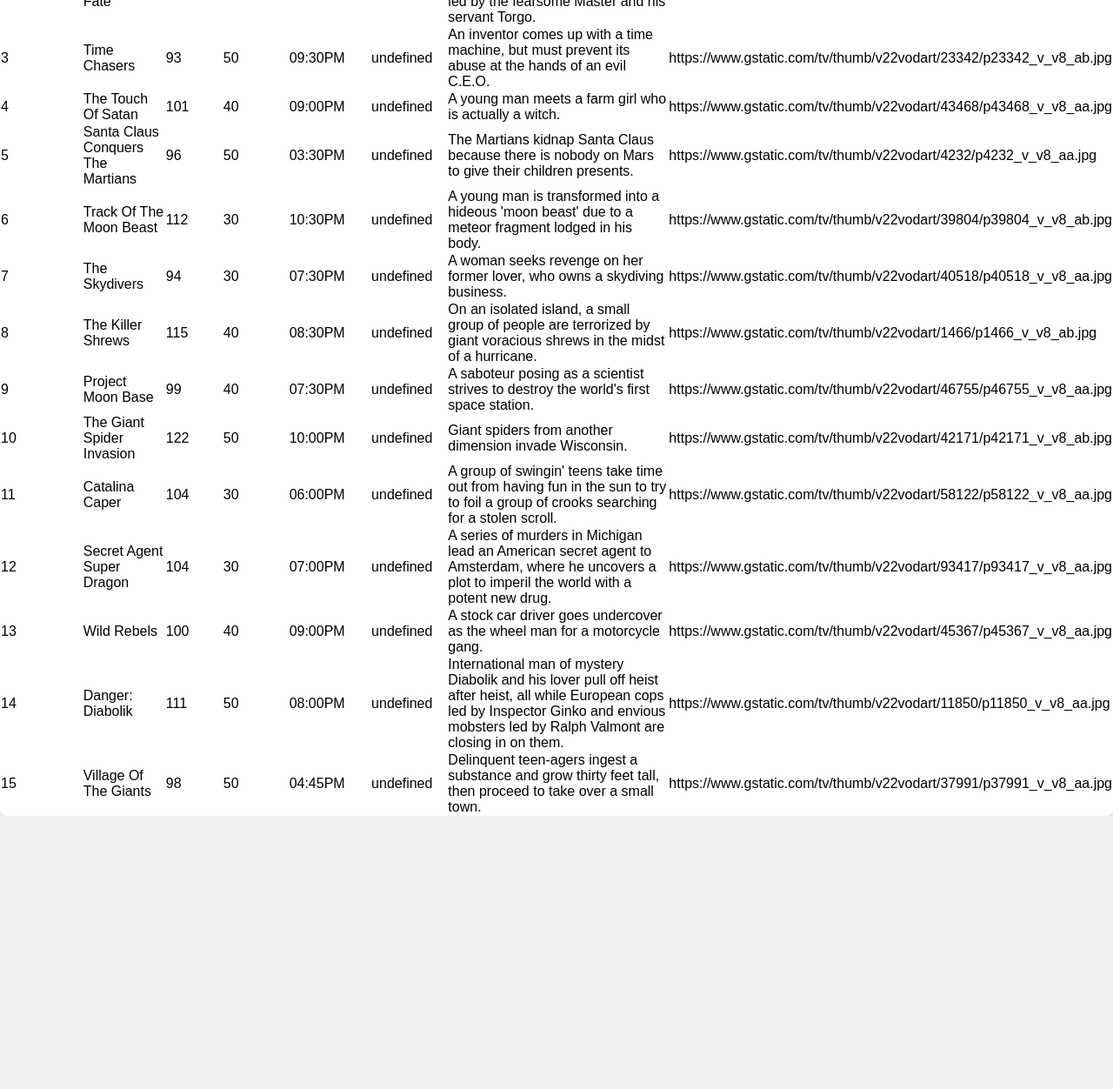
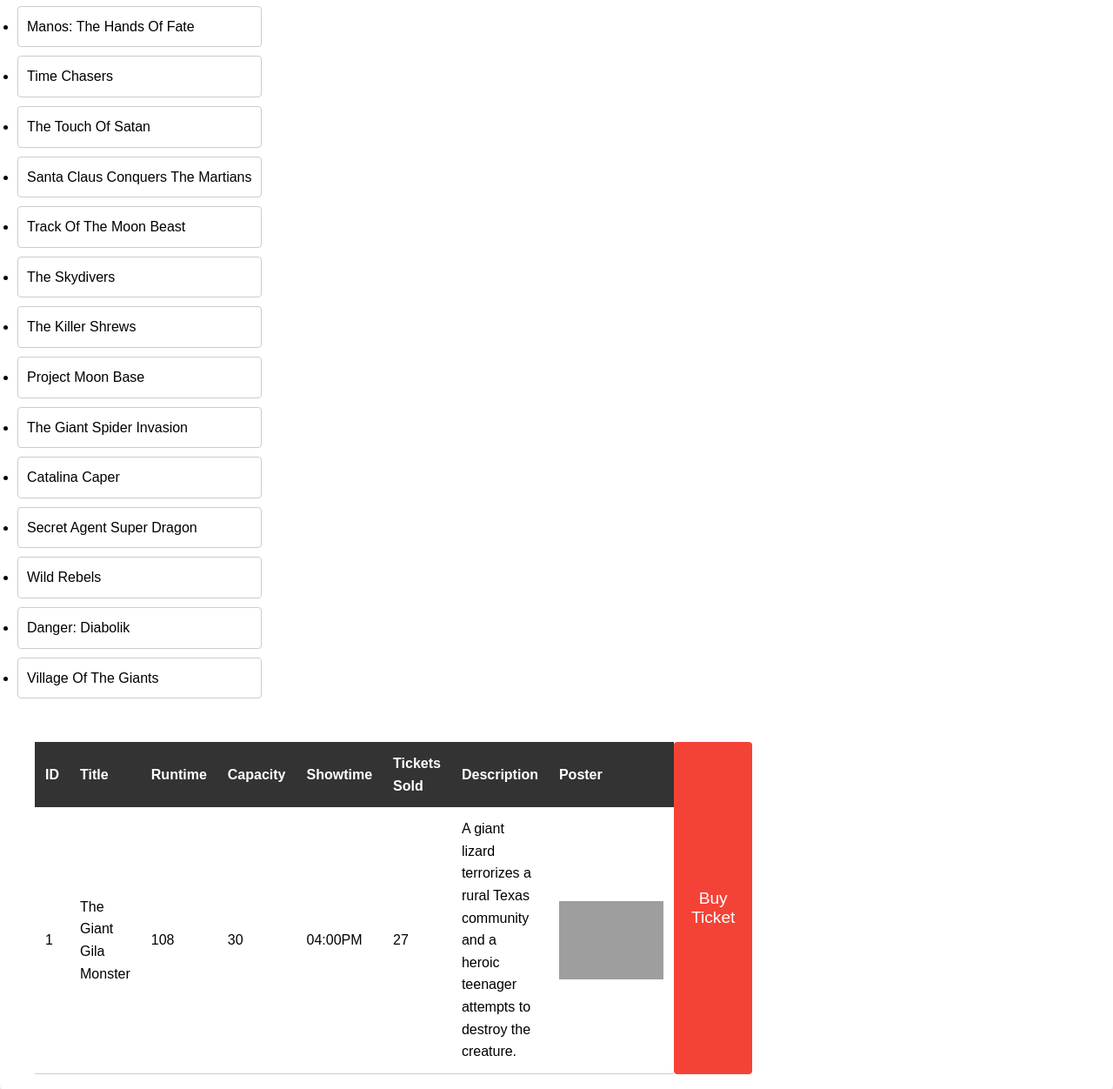
Before and after one commit to kanare254/Movie-E-ticket, a plain HTML site: page index.html in a window 1280 px wide. Shown: the part 236-1488 px from the top of the page at 87% size. Before the commit the page ends 1174 px from the top, so only its background shows below. Drawn offline with Linux system fonts and the light colour scheme; grey boxes are pictures that could not be loaded.

Commit message:
Final commit

```diff
--- a/index.html
+++ b/index.html
@@ -8,23 +8,32 @@
 </head>
 <body>
     <div class="container">
-        <h1>Movie list</h1>
-        <table id="mydb" class="profile">
-            <tr>
-                <th>movieID</th>
-                <th>title</th>
-                <th>runtime</th>
-                <th>capacity</th>
-                <th>showtime</th>
-                <th>tickets_sold</th>
-                <th>description</th>
-                <th>poster</th>
-            </tr>
-        </table>
+        <header>
+            <h1>Flatdango - Movie Theater</h1>
+        </header>
+        <div id="films-container">
+            <h1>Movie list</h1>
+            <ul id="movies-list"></ul>
+            <div id="movie-details">
+                <table id="movie-details-table">
+                    <thead>
+                        <tr>
+                            <th>ID</th>
+                            <th>Title</th>
+                            <th>Runtime</th>
+                            <th>Capacity</th>
+                            <th>Showtime</th>
+                            <th>Tickets Sold</th>
+                            <th>Description</th>
+                            <th>Poster</th>
+                        </tr>
+                    </thead>
+                    <tbody id="movie-details-body"></tbody>
+                </table>
+                <button id="buy-ticket">Buy Ticket</button>
+            </div>
+        </div>
     </div>
-
-
-
     <script src="./script.js"></script>
 </body>
 </html>
--- a/script.js
+++ b/script.js
@@ -1,25 +1,83 @@
-fetch("db.json")
-.then(response => response.json())
-.then(data => {
-    for (var i = 0; i<data.films.length; i++){
-        let vmovieID = data.films[i].id;
-        let vtitle = data.films[i].title;
-        let vruntime = data.films[i].runtime;
-        let vcapacity = data.films[i].capacity;
-        let vshowtime = data.films[i].showtime;
-        let vtickets_sold = data.films[i].ticket_sold;
-        let vdescription = data.films[i].description;
-        let vposter = data.films[i].poster;
-            document.querySelector("#mydb").innerHTML += `
-                <tr>
-                    <td>${vmovieID}<td>
-                    <td>${vtitle}</td>
-                    <td>${vruntime}</td>
-                    <td>${vcapacity}</td>
-                    <td>${vshowtime}</td>
-                    <td>${vtickets_sold}</td>
-                    <td>${vdescription}</td>
-                    <td>${vposter}</td>
-                </tr>`;
+document.addEventListener('DOMContentLoaded', () => {
+    const moviesList = document.getElementById('movies-list');
+    const movieDetailsBody = document.getElementById('movie-details-body');
+    const buyTicketButton = document.getElementById('buy-ticket');
+
+    let moviesData = [];
+
+    function fetchMovies() {
+        return fetch("db.json")
+            .then(response => {
+                return response.json();
+            })
+            .then(data => {
+                return data.films;
+            })
+            .catch(error => {
+                console.error('Error fetching movies:', error);
+                return [];
+            });
     }
-})
+
+    function displayMovies(movies) {
+        moviesList.innerHTML = '';
+        moviesData = movies;
+
+        movies.forEach(movie => {
+            const li = document.createElement('li');
+            li.textContent = movie.title;
+            li.addEventListener('click', () => showMovieDetails(movie));
+            moviesList.appendChild(li);
+        });
+    }
+
+    function showMovieDetails(movie) {
+        const { id, title, runtime, capacity, showtime, tickets_sold, description, poster } = movie;
+        const availableTickets = capacity - tickets_sold;
+
+        movieDetailsBody.innerHTML = `
+            <tr>
+                <td>${id}</td>
+                <td>${title}</td>
+                <td>${runtime}</td>
+                <td>${capacity}</td>
+                <td>${showtime}</td>
+                <td>${tickets_sold}</td>
+                <td>${description}</td>
+                <td><img src="${poster}" alt="${title} Poster" style="max-width: 120px;"></td>
+            </tr>
+        `;
+
+        buyTicketButton.disabled = availableTickets === 0;
+        buyTicketButton.textContent = availableTickets === 0 ? 'Sold Out' : 'Buy Ticket';
+
+        buyTicketButton.removeEventListener('click', buyTicketHandler);
+        buyTicketButton.addEventListener('click', () => buyTicketHandler(movie, availableTickets));
+    }
+
+    async function buyTicketHandler(movie, availableTickets) {
+        if (availableTickets > 0) {
+            try {
+                await new Promise(resolve => setTimeout(resolve, 1000));
+                movie.tickets_sold++;
+                showMovieDetails(movie);
+            } catch (error) {
+                console.error('Error buying ticket:', error);
+            }
+        }
+    }
+
+    async function init() {
+        try {
+            const movies = await fetchMovies();
+            displayMovies(movies);
+            if (movies.length > 0) {
+                showMovieDetails(movies[0]);
+            }
+        } catch (error) {
+            console.error('Error initializing:', error);
+        }
+    }
+
+    init();
+});
--- a/style.css
+++ b/style.css
@@ -1,46 +1,136 @@
+* {
+    margin: 0;
+    padding: 0;
+    box-sizing: border-box;
+}
+
 body {
-    font-family: Arial, sans-serif;
-    background-color: #f0f0f0;
-    display: flex;
-    justify-content: center;
-    align-items: center;
+    font-family: 'Arial', sans-serif;
+    line-height: 1.6;
+    background-color: #f2f2f2;
     margin: 0;
+    padding: 0;
 }
 
 .container {
+    max-width: auto;
+    margin: 20px auto;
+    padding: 20px;
     background-color: #fff;
     border-radius: 8px;
-    box-shadow: 0 0 10px rgba(0,0,0,0.1);
+    box-shadow: 0 0 10px rgba(0, 0, 0, 0.1);
+    display: flex;
+    flex-direction: column;
 }
 
-h1{
+header {
     text-align: center;
+    margin-bottom: 20px;
 }
 
-
-table{
-    display:contents;
-    justify-content: space-around;
-    align-items: center;
-    padding: 8px;
-    border-bottom: 1px solid #ccc;
-
+header h1 {
+    color: #333;
+    font-size: 2.5rem;
+    margin-top: 10px;
 }
 
-
-tr {
-
-
+#films-container {
+    display: flex;
+    flex: start;
+    flex-wrap: wrap;
+    justify-content: space-between;
+    width: 25%;
 }
 
-th {
-
+#movies-list {
+    flex: right;
+    padding-right: 20px;
+    margin-bottom: 20px;
 }
 
+#movies-list ul {
+    list-style-type: none;
+    padding: 0;
+}
 
+#movies-list li {
+    cursor: pointer;
+    padding: 10px;
+    border: 1px solid #ccc;
+    border-radius: 4px;
+    margin-bottom: 10px;
+    transition: background-color 0.3s ease;
+}
 
-button {
-    padding: 4px 8px;
+#movies-list li:hover {
+    background-color: #f9f9f9;
+}
+
+#movie-details {
+    display: flex;
+    flex: end;
+    justify-content: right;
+    padding-left: 20px;
+}
+
+#movie-details-table {
+    justify-content: flex-end;
+    border-collapse: collapse;
+    margin-top: 20px;
+}
+
+#movie-details-table th, #movie-details-table td {
+    padding: 12px;
+    text-align: left;
+}
+
+#movie-details-table th {
+    background-color: #333;
+    color: #fff;
+}
+
+#movie-details-table td {
+    border-bottom: 1px solid #ccc;
+}
+
+#movie-details-body td img {
+    max-width: 100px;
+    height: auto;
+    display: block;
+    margin: 0 auto;
+}
+
+#buy-ticket {
+    display: block;
+    margin-top: 20px;
+    padding: 10px 20px;
+    font-size: 1.2rem;
+    color: #fff;
+    background-color: #f44336;
+    border: none;
+    border-radius: 4px;
     cursor: pointer;
-    margin-left: 8px;
+    transition: background-color 0.3s ease;
 }
+
+#buy-ticket:hover {
+    background-color: #d32f2f;
+}
+
+@media (max-width: 768px) {
+    #films-container {
+        flex-direction: column;
+    }
+
+    #movies-list, #movie-details {
+        padding: 0;
+        width: 100%;
+    }
+    #movies-list li {
+        margin-bottom: 10px;
+    }
+
+    #movie-details-table th, #movie-details-table td {
+        padding: 8px;
+    }
+}
```
Also changed, not shown: 1 other file.
